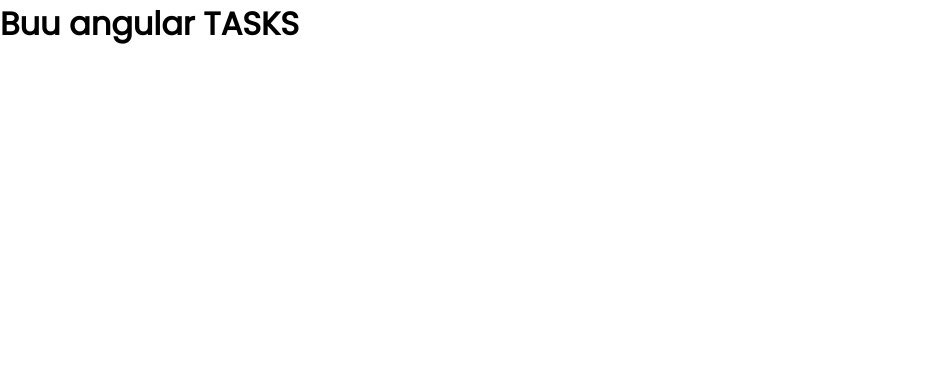
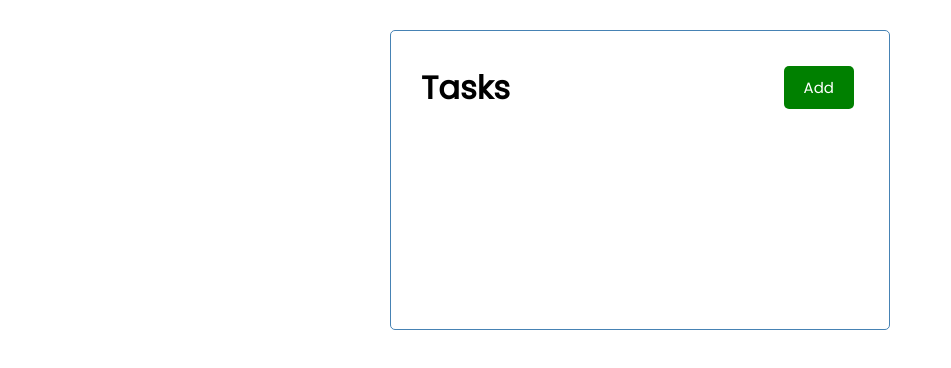
Before and after one commit to JoniKristianK/Tasks, an Angular app: page / in a window 1280 px wide. Shown: the top 368 px of the page, without its empty margins (0-951 px from the left). Built offline with nearby package versions, Linux system fonts and the light colour scheme.

Commit message:
Add: header & badd-utton

```diff
--- a/src/app/app.component.html
+++ b/src/app/app.component.html
@@ -1 +1,3 @@
-<h1>Buu angular {{ title.toUpperCase() }}</h1>
+<div class="container">
+	<app-header></app-header>
+</div>
--- a/src/app/app.component.ts
+++ b/src/app/app.component.ts
@@ -5,6 +5,4 @@
 	templateUrl: './app.component.html',
 	styleUrls: ['./app.component.css'],
 })
-export class AppComponent {
-	title: string = 'Tasks';
-}
+export class AppComponent {}
--- a/src/app/app.module.ts
+++ b/src/app/app.module.ts
@@ -2,10 +2,14 @@
 import { BrowserModule } from '@angular/platform-browser';
 
 import { AppComponent } from './app.component';
+import { HeaderComponent } from './components/header/header.component';
+import { ButtonComponent } from './components/button/button.component';
 
 @NgModule({
   declarations: [
-    AppComponent
+    AppComponent,
+    HeaderComponent,
+    ButtonComponent
   ],
   imports: [
     BrowserModule
--- /dev/null
+++ b/src/app/components/button/button.component.html
@@ -0,0 +1,3 @@
+<button [ngStyle]="{ 'background-color': color }" class="btn" (click)="onClick()">
+	{{ text }}
+</button>
--- /dev/null
+++ b/src/app/components/button/button.component.ts
@@ -0,0 +1,20 @@
+import { Component, OnInit, Input, Output, EventEmitter } from '@angular/core';
+
+@Component({
+	selector: 'app-button',
+	templateUrl: './button.component.html',
+	styleUrls: ['./button.component.css'],
+})
+export class ButtonComponent implements OnInit {
+	@Input() text: string;
+	@Input() color: string;
+	@Output() btnClick = new EventEmitter();
+
+	constructor() {}
+
+	ngOnInit(): void {}
+
+	onClick() {
+		this.btnClick.emit();
+	}
+}
--- /dev/null
+++ b/src/app/components/header/header.component.css
@@ -0,0 +1,6 @@
+header {
+	display: flex;
+	justify-content: space-between;
+	align-items: center;
+	margin-bottom: 20px;
+}
--- /dev/null
+++ b/src/app/components/header/header.component.html
@@ -0,0 +1,4 @@
+<header>
+	<h1>{{ title }}</h1>
+	<app-button color="green" text="Add"></app-button>
+</header>
--- /dev/null
+++ b/src/app/components/header/header.component.ts
@@ -0,0 +1,14 @@
+import { Component, OnInit } from '@angular/core';
+
+@Component({
+	selector: 'app-header',
+	templateUrl: './header.component.html',
+	styleUrls: ['./header.component.css'],
+})
+export class HeaderComponent implements OnInit {
+	title: string = 'Tasks';
+
+	constructor() {}
+
+	ngOnInit(): void {}
+}
```
Also changed, not shown: src/app/components/button/button.component.css (added), 2 other files (tests, documents, lock files or other folders).
